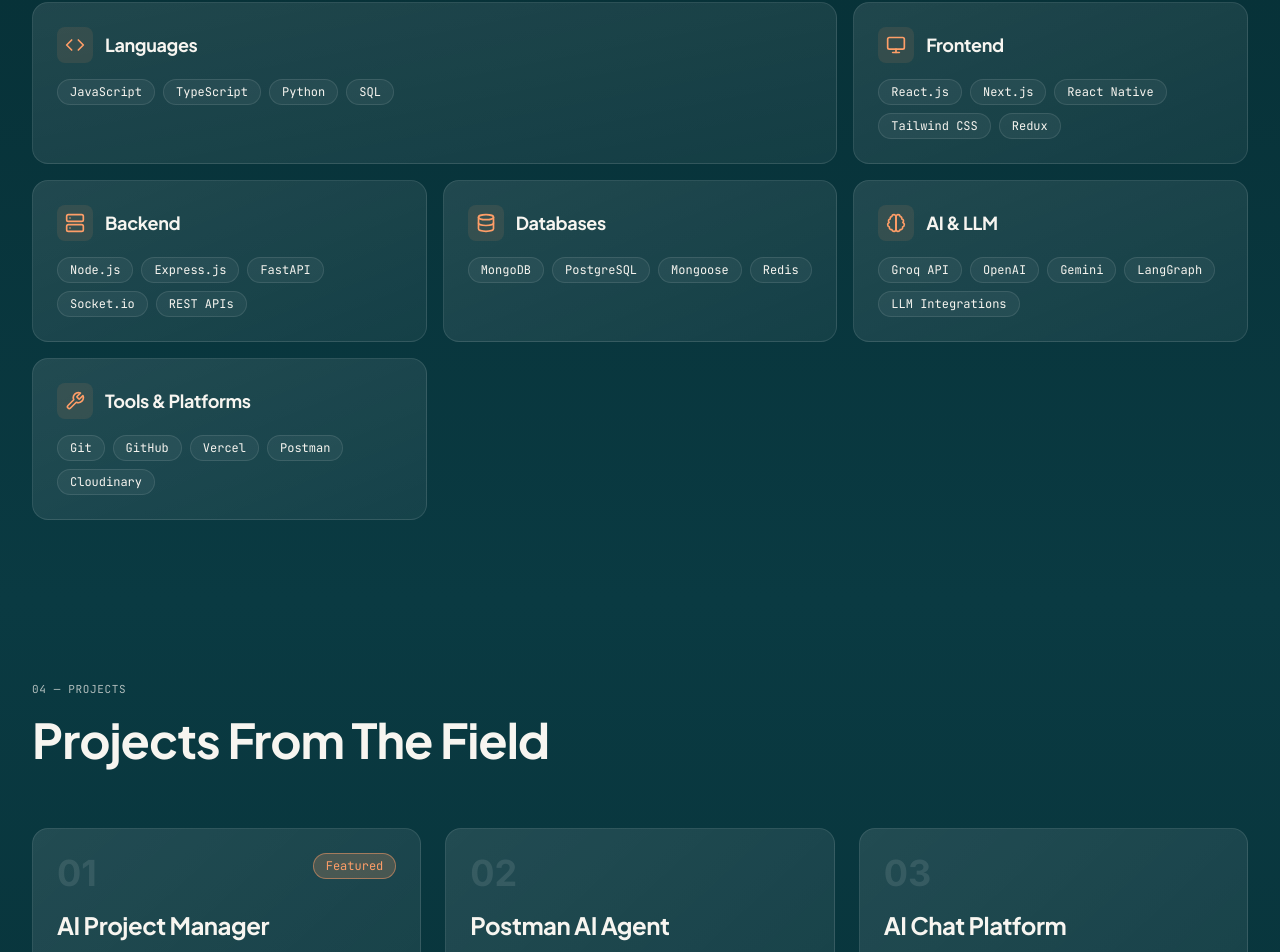
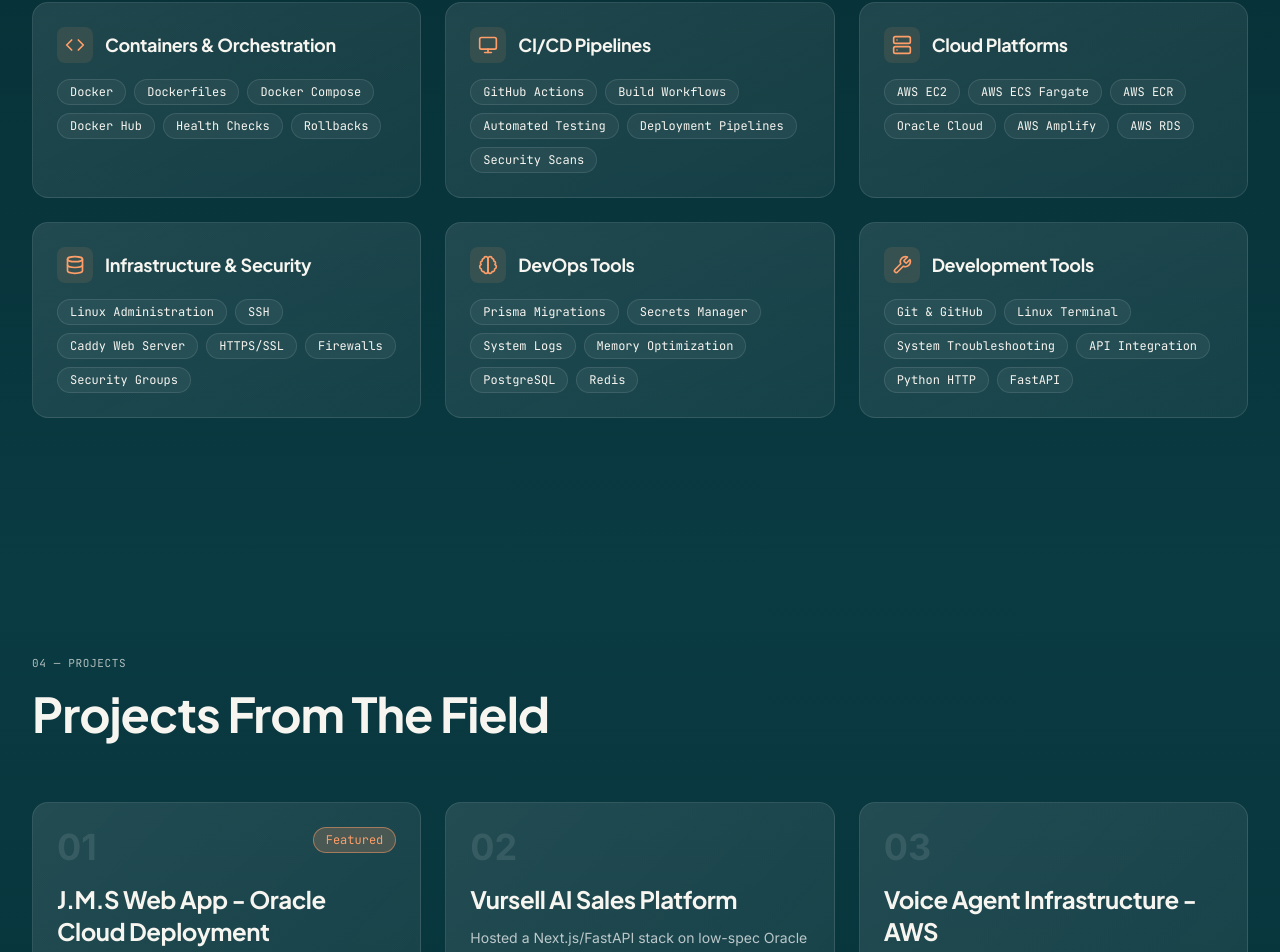
Before and after one commit to Abubakar-webmaker/Portfolio, a Next.js app: page / in a window 1280 px wide. Shown: the part 1826-2778 px from the top of the page. Built offline with nearby package versions, Linux system fonts and the light colour scheme.

Commit message:
feat: update Header with new name and role; add MouseCursor component for animated trails; enhance Skills section with new skill categories and animations; revamp Work section with updated project details and hover effects

```diff
--- a/app/components/Header.tsx
+++ b/app/components/Header.tsx
@@ -27,7 +27,7 @@ export function Header() {
             </div>
             <div className="hidden md:flex flex-col gap-1">
               <p className="font-mono text-xs tracking-widest text-[#f5f0e8] leading-none">
-                M. ABUBAKAR
+                AHSAN AZIZ
               </p>
               <p className="font-mono text-xs text-white/60 leading-none">
                 FULL STACK DEVELOPER
@@ -48,14 +48,7 @@ export function Header() {
             ))}
           </nav>
 
-          {/* CTA + Mobile Menu Button */}
-          <div className="flex items-center gap-3">
-            <a
-              href="mailto:m.abubakar.codes@gmail.com"
-              className="hidden sm:flex pill-btn pill-btn-primary"
-            >
-              Let's Talk →
-            </a>
+          {/* Mobile Menu Button */}
           <button
             onClick={() => setMobileNavOpen(!mobileNavOpen)}
             className="md:hidden p-2 hover:bg-white/5 rounded-lg transition-colors"
@@ -67,7 +60,6 @@ export function Header() {
               <Menu className="w-5 h-5" />
             )}
           </button>
-          </div>
         </div>
 
         {/* Mobile Navigation */}
@@ -84,12 +76,6 @@ export function Header() {
                   {link.label}
                 </a>
               ))}
-              <a
-                href="mailto:m.abubakar.codes@gmail.com"
-                className="mt-2 pill-btn pill-btn-primary w-full text-center"
-              >
-                Let's Talk →
-              </a>
             </nav>
           </div>
         )}
--- /dev/null
+++ b/app/components/MouseCursor.tsx
@@ -0,0 +1,80 @@
+'use client';
+
+import { useEffect, useState } from 'react';
+
+export function MouseCursor() {
+  const [trails, setTrails] = useState<Array<{ id: number; x: number; y: number }>>([]);
+
+  useEffect(() => {
+    const handleMouseMove = (e: MouseEvent) => {
+      // Create trail star
+      if (Math.random() > 0.7) {
+        const id = Math.random();
+        const offsetX = (Math.random() - 0.5) * 30;
+        const offsetY = (Math.random() - 0.5) * 30;
+
+        setTrails((prev) => [...prev, { id, x: e.clientX + offsetX, y: e.clientY + offsetY }]);
+
+        // Remove trail after animation
+        setTimeout(() => {
+          setTrails((prev) => prev.filter((trail) => trail.id !== id));
+        }, 1000);
+      }
+    };
+
+    window.addEventListener('mousemove', handleMouseMove);
+
+    return () => {
+      window.removeEventListener('mousemove', handleMouseMove);
+    };
+  }, []);
+
+  return (
+    <>
+      <style>{`
+        @keyframes starTrail {
+          0% {
+            opacity: 1;
+            transform: translate(-50%, -50%) scale(1) rotate(0deg);
+          }
+          100% {
+            opacity: 0;
+            transform: translate(-50%, -50%) scale(0) rotate(360deg);
+          }
+        }
+
+        .star-trail {
+          position: fixed;
+          pointer-events: none;
+          z-index: 9998;
+          animation: starTrail 1s ease-out forwards;
+        }
+      `}</style>
+
+      {/* Trail Stars */}
+      {trails.map((trail) => (
+        <div
+          key={trail.id}
+          className="star-trail"
+          style={{
+            left: `${trail.x}px`,
+            top: `${trail.y}px`,
+          }}
+        >
+          <svg
+            width="28"
+            height="28"
+            viewBox="0 0 32 32"
+            fill="none"
+            xmlns="http://www.w3.org/2000/svg"
+          >
+            <path
+              d="M16 1L20.59 11.41H31.36L22.76 17.39L27.35 27.8L16 21.82L4.65 27.8L9.24 17.39L0.64 11.41H11.41L16 1Z"
+              fill="#ff9e68"
+            />
+          </svg>
+        </div>
+      ))}
+    </>
+  );
+}
--- a/app/components/Skills.tsx
+++ b/app/components/Skills.tsx
@@ -1,61 +1,123 @@
 'use client';
 
+import { useEffect, useRef } from 'react';
 import { Code, Monitor, Server, Database, Brain, Wrench } from 'lucide-react';
 
 const skillGroups = [
   {
     icon: Code,
-    title: 'Languages',
-    skills: ['JavaScript', 'TypeScript', 'Python', 'SQL'],
+    title: 'Containers & Orchestration',
+    skills: ['Docker', 'Dockerfiles', 'Docker Compose', 'Docker Hub', 'Health Checks', 'Rollbacks'],
   },
   {
     icon: Monitor,
-    title: 'Frontend',
-    skills: ['React.js', 'Next.js', 'React Native', 'Tailwind CSS', 'Redux'],
+    title: 'CI/CD Pipelines',
+    skills: ['GitHub Actions', 'Build Workflows', 'Automated Testing', 'Deployment Pipelines', 'Security Scans'],
   },
   {
     icon: Server,
-    title: 'Backend',
-    skills: ['Node.js', 'Express.js', 'FastAPI', 'Socket.io', 'REST APIs'],
+    title: 'Cloud Platforms',
+    skills: ['AWS EC2', 'AWS ECS Fargate', 'AWS ECR', 'Oracle Cloud', 'AWS Amplify', 'AWS RDS'],
   },
   {
     icon: Database,
-    title: 'Databases',
-    skills: ['MongoDB', 'PostgreSQL', 'Mongoose', 'Redis'],
+    title: 'Infrastructure & Security',
+    skills: ['Linux Administration', 'SSH', 'Caddy Web Server', 'HTTPS/SSL', 'Firewalls', 'Security Groups'],
   },
   {
     icon: Brain,
-    title: 'AI & LLM',
-    skills: ['Groq API', 'OpenAI', 'Gemini', 'LangGraph', 'LLM Integrations'],
+    title: 'DevOps Tools',
+    skills: ['Prisma Migrations', 'Secrets Manager', 'System Logs', 'Memory Optimization', 'PostgreSQL', 'Redis'],
   },
   {
     icon: Wrench,
-    title: 'Tools & Platforms',
-    skills: ['Git', 'GitHub', 'Vercel', 'Postman', 'Cloudinary'],
+    title: 'Development Tools',
+    skills: ['Git & GitHub', 'Linux Terminal', 'System Troubleshooting', 'API Integration', 'Python HTTP', 'FastAPI'],
   },
 ];
 
 export function Skills() {
+  const sectionRef = useRef(null);
+  const cardsRef = useRef([]);
+
+  useEffect(() => {
+    const observerOptions = {
+      threshold: 0.1,
+      rootMargin: '0px 0px -50px 0px',
+    };
+
+    const observer = new IntersectionObserver((entries) => {
+      entries.forEach((entry, index) => {
+        if (entry.isIntersecting) {
+          const card = entry.target;
+          const cardIndex = cardsRef.current.indexOf(card);
+
+          // Top 3 cards (0,1,2) come from left
+          // Bottom 3 cards (3,4,5) come from right
+          const isTopRow = cardIndex < 3;
+
+          card.style.animation = `slideIn${isTopRow ? 'Left' : 'Right'} 0.8s ease-out ${cardIndex * 0.15}s forwards`;
+          observer.unobserve(card);
+        }
+      });
+    }, observerOptions);
+
+    cardsRef.current.forEach((card) => {
+      if (card) observer.observe(card);
+    });
+
+    return () => observer.disconnect();
+  }, []);
+
   return (
     <section
+      ref={sectionRef}
       id="skills"
       className="relative min-h-screen py-20 px-4 md:px-8 bg-gradient-to-b from-[#062f35] to-[#0a3a42]"
     >
+      <style>{`
+        @keyframes slideInLeft {
+          from {
+            opacity: 0;
+            transform: translateX(-100px);
+          }
+          to {
+            opacity: 1;
+            transform: translateX(0);
+          }
+        }
+
+        @keyframes slideInRight {
+          from {
+            opacity: 0;
+            transform: translateX(100px);
+          }
+          to {
+            opacity: 1;
+            transform: translateX(0);
+          }
+        }
+      `}</style>
+
       <div className="max-w-7xl mx-auto">
         <p className="section-label mb-4">03 — SKILLS</p>
         <h2 className="text-4xl md:text-5xl font-bold mb-16">What I Work With</h2>
 
-        {/* Bento Grid */}
-        <div className="grid md:grid-cols-3 gap-4 auto-rows-max">
-          {skillGroups.map((group, index) => {
+        {/* Skill Cards Grid - Simple 3 Column Layout */}
+        <div className="grid md:grid-cols-3 gap-6">
+          {skillGroups.map((group, idx) => {
             const Icon = group.icon;
-            const colSpan = index === 0 ? 'md:col-span-2' : '';
-            const rowSpan = index === skillGroups.length - 1 ? 'md:row-span-2' : '';
 
             return (
               <div
                 key={group.title}
-                className={`${colSpan} ${rowSpan} group relative bg-gradient-to-br from-white/10 to-white/5 border border-white/10 rounded-2xl p-6 hover:border-[#ff9e68]/50 hover:bg-[#ff9e68]/5 transition-all duration-300 cursor-pointer overflow-hidden`}
+                ref={(el) => {
+                  if (el) cardsRef.current[idx] = el;
+                }}
+                className="group relative bg-gradient-to-br from-white/10 to-white/5 border border-white/10 rounded-2xl p-6 hover:border-[#ff9e68]/50 hover:bg-[#ff9e68]/5 transition-all duration-300 cursor-pointer overflow-hidden"
+                style={{
+                  opacity: 0,
+                }}
               >
                 {/* Background glow */}
                 <div className="absolute inset-0 bg-gradient-to-br from-[#ff9e68]/0 to-[#ff9e68]/0 group-hover:from-[#ff9e68]/10 group-hover:to-[#ff9e68]/5 transition-all duration-300" />
--- a/app/components/Work.tsx
+++ b/app/components/Work.tsx
@@ -11,67 +11,53 @@ const projects = [
   {
     id: 1,
     number: '01',
-    title: 'AI Project Manager',
+    title: 'J.M.S Web App - Oracle Cloud Deployment',
     description:
-      'Enterprise-grade project management tool with Kanban board, 16 AI-powered features, client portal, analytics, gamification, and role-based access control.',
-    tech: ['MERN', 'Groq API', 'DnD Kit', 'MongoDB', 'JWT'],
+      'Deployed a full-stack React/Node application on Oracle Cloud using Caddy for HTTPS and two GitHub Actions pipelines. Resolved memory limitations and Prisma migration issues for production stability.',
+    tech: ['Docker', 'React', 'Node.js', 'GitHub Actions', 'Oracle Cloud', 'Caddy', 'Prisma'],
     featured: true,
     accent: '#a78bfa',
-    links: [{ label: 'GitHub', url: 'https://github.com/Abubakar-webmaker/ai-project-manager' }],
+    links: [],
   },
   {
     id: 2,
     number: '02',
-    title: 'Postman AI Agent',
+    title: 'Vursell AI Sales Platform',
     description:
-      'Analyzes backend source code and auto-generates complete Postman Collections. Published to PyPI and VS Code Marketplace.',
-    tech: ['FastAPI', 'LangGraph', 'Groq API', 'Python'],
+      'Hosted a Next.js/FastAPI stack on low-spec Oracle Cloud server with automated CI/CD scans, zero-cost deployment strategy, and hardened security configurations for production use.',
+    tech: ['Next.js', 'FastAPI', 'CI/CD', 'Oracle Cloud', 'Security', 'GitHub Actions'],
     accent: '#ff9e68',
-    links: [
-      { label: 'GitHub', url: 'https://github.com/Abubakar-webmaker/postman-collection-ai-agent' },
-      { label: 'PyPI', url: 'https://pypi.org/project/postman-collection-ai-agent/' },
-      { label: 'VS Code', url: 'https://marketplace.visualstudio.com/items?itemName=Abubakar-webmaker.postman-ai-agent' },
-    ],
+    links: [],
   },
   {
     id: 3,
     number: '03',
-    title: 'AI Chat Platform',
+    title: 'Voice Agent Infrastructure - AWS',
     description:
-      'Claude-style real-time chat application with multi-provider AI, streaming responses, JWT authentication, and persistent conversation history.',
-    tech: ['React', 'Node.js', 'Socket.io', 'Groq', 'OpenAI', 'Gemini'],
+      'Architected scalable infrastructure utilizing AWS ECS Fargate for containerized deployments, ECR for image management, RDS PostgreSQL, Redis caching, Secrets Manager, and Amplify frontend hosting.',
+    tech: ['AWS ECS Fargate', 'ECR', 'RDS', 'Redis', 'Secrets Manager', 'AWS Amplify'],
     accent: '#38bdf8',
-    links: [{ label: 'GitHub', url: 'https://github.com/Abubakar-webmaker/ai-chat-platform' }],
+    links: [],
   },
   {
     id: 4,
     number: '04',
-    title: 'CollabNotes',
+    title: 'BMS Deployment - AWS EC2',
     description:
-      'Real-time collaborative note-taking platform with live multi-user editing, conflict-free auto-sync, and persistent storage.',
-    tech: ['MERN', 'Socket.io', 'Real-time', 'MongoDB'],
+      'Containerized and deployed lightweight Python and Docker workloads on AWS EC2 instances with automated CI/CD pipelines and production-grade security configurations.',
+    tech: ['Docker', 'Python', 'AWS EC2', 'GitHub Actions', 'CI/CD', 'Linux'],
     accent: '#06b6d4',
-    links: [{ label: 'GitHub', url: 'https://github.com/Abubakar-webmaker/collabNotes' }],
+    links: [],
   },
   {
     id: 5,
     number: '05',
-    title: 'AI Resume Builder',
+    title: 'Multi-Cloud Infrastructure Setup',
     description:
-      'Intelligent resume generator with multiple ATS-optimised templates, AI-powered content suggestions, real-time preview, and PDF export.',
-    tech: ['React', 'Groq API', 'PDF Export', 'TypeScript'],
+      'Designed and implemented infrastructure across AWS and Oracle Cloud platforms, managing container orchestration, security groups, firewalls, and automated deployment pipelines.',
+    tech: ['Docker Compose', 'AWS', 'Oracle Cloud', 'Security', 'Linux', 'CI/CD'],
     accent: '#34d399',
-    links: [{ label: 'GitHub', url: 'https://github.com/Abubakar-webmaker/ai-resume-builder' }],
-  },
-  {
-    id: 6,
-    number: '06',
-    title: 'Freelancer Invoices',
-    description:
-      'Full-stack invoice management tool for freelancers with glassmorphism UI, JWT auth, multi-currency support, and PDF generation.',
-    tech: ['MERN', 'TypeScript', 'JWT', 'Multi-currency'],
-    accent: '#fb923c',
-    links: [{ label: 'GitHub', url: 'https://github.com/Abubakar-webmaker/freelancer-invoice-generator' }],
+    links: [],
   },
 ];
 
@@ -105,8 +91,48 @@ export function Work() {
     };
   }, []);
 
+  const handleCardHover = (e: React.MouseEvent<HTMLDivElement>) => {
+    const card = e.currentTarget;
+    const rect = card.getBoundingClientRect();
+    const x = e.clientX - rect.left;
+    const y = e.clientY - rect.top;
+
+    // Create wave effect
+    const wave = document.createElement('div');
+    wave.style.position = 'absolute';
+    wave.style.left = x + 'px';
+    wave.style.top = y + 'px';
+    wave.style.width = '30px';
+    wave.style.height = '30px';
+    wave.style.borderRadius = '50%';
+    wave.style.border = '2px solid #ff9e68';
+    wave.style.pointerEvents = 'none';
+    wave.style.zIndex = '10';
+    card.appendChild(wave);
+
+    gsap.to(wave, {
+      width: '200px',
+      height: '200px',
+      left: x - 85 + 'px',
+      top: y - 85 + 'px',
+      borderColor: '#ff9e68 rgba(255, 158, 104, 0)',
+      opacity: 0,
+      duration: 0.8,
+      ease: 'power2.out',
+      onComplete: () => {
+        wave.remove();
+      },
+    });
+  };
+
   return (
     <section id="work" className="relative min-h-screen py-20 px-4 md:px-8 bg-gradient-to-b from-[#0a3a42] to-[#062f35]" ref={containerRef}>
+      <style>{`
+        .project-card {
+          position: relative;
+        }
+      `}</style>
+
       <div className="max-w-7xl mx-auto">
         <p className="section-label mb-4">04 — PROJECTS</p>
         <h2 className="text-4xl md:text-5xl font-bold mb-16">Projects From The Field</h2>
@@ -117,6 +143,7 @@ export function Work() {
             <div
               key={project.id}
               className="project-card group relative bg-gradient-to-br from-white/10 to-white/5 border border-white/10 rounded-2xl p-6 hover:border-[#ff9e68]/50 transition-all duration-300 overflow-hidden h-full flex flex-col"
+              onMouseMove={handleCardHover}
               style={
                 {
                   '--accent': project.accent,
```
Lines whose indentation alone changed are shown as unchanged.
